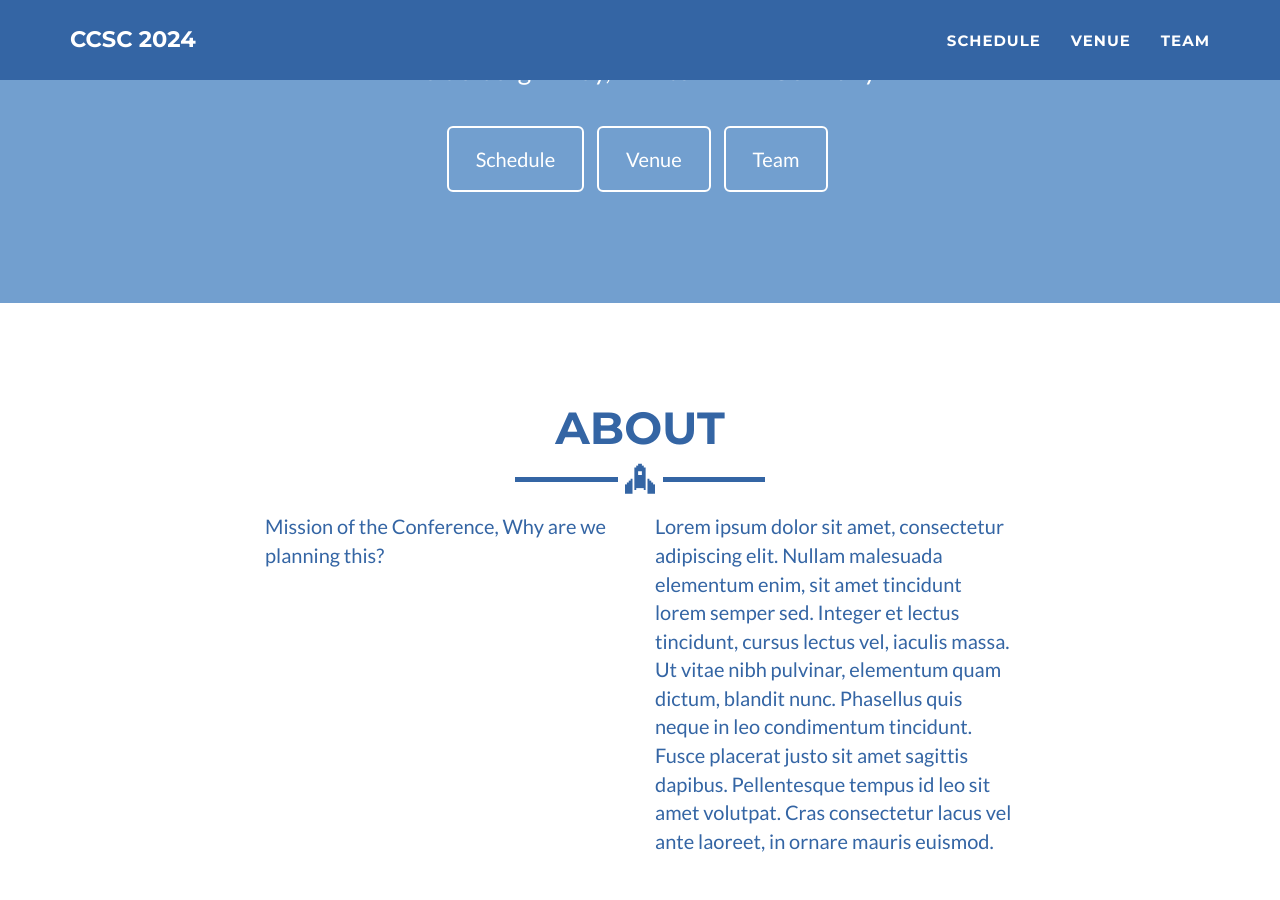
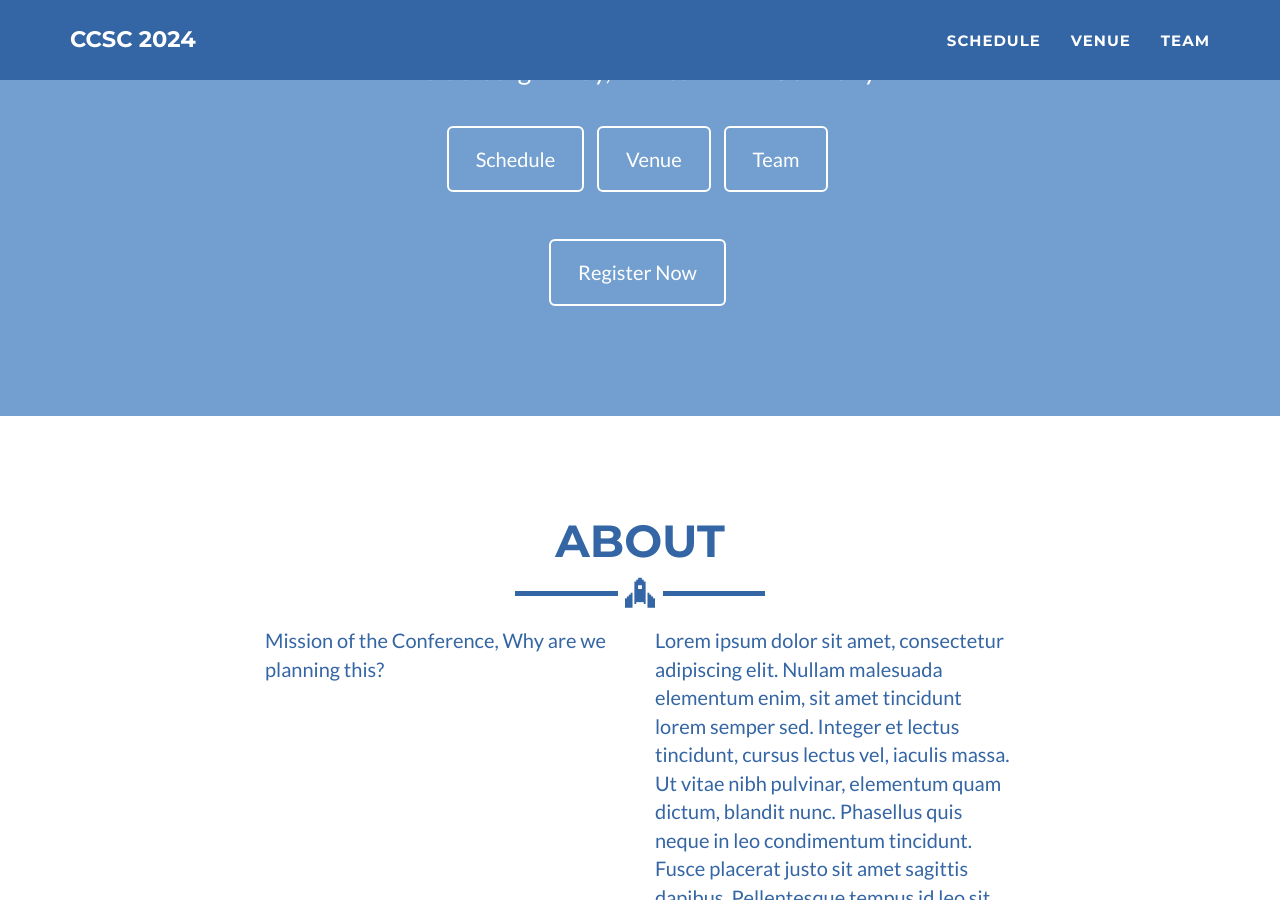
Before and after one commit to ccsc2024/ccsc2024.github.io, a Jekyll site: the page built from _posts/2020-08-01-speaker1.md, in a window 1280 px wide and 900 px high, scrolled down 570 px. Built offline with Jekyll 4.4.1, drawn with Linux system fonts in a browser that asks for light colours.

Commit message:
Update header.html

```diff
--- a/_includes/header.html
+++ b/_includes/header.html
@@ -18,6 +18,10 @@
           <li ><a href="/venue/" class="btn btn-lg btn-outline">Venue</a></li>
           <li ><a href="/team/" class="btn btn-lg btn-outline">Team</a></li>
         </ul>
+        <br>
+          <ul class="list-inline">
+            <li ><a href="/registration/" class="btn btn-lg btn-outline">Register Now</a></li>
+          </ul>
       </div>
     </div>
   </div>
```
